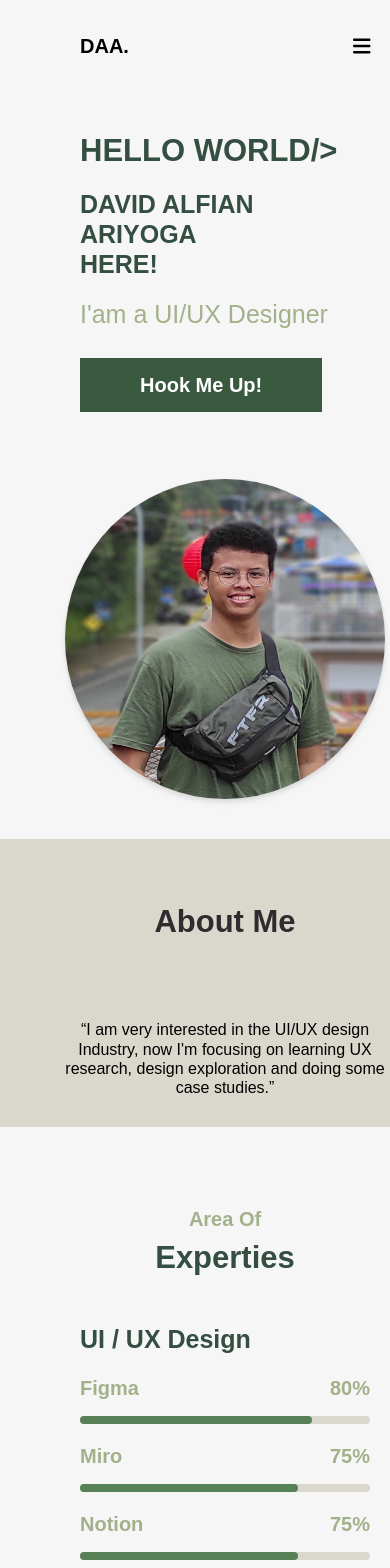
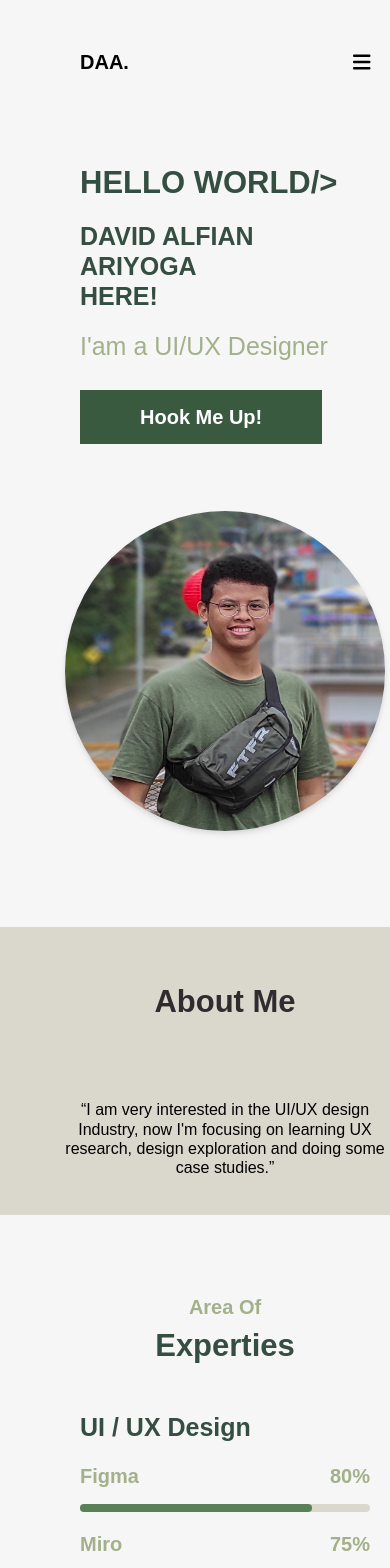
Before and after one commit to alfiandv/portfolio-david, a React (Create React App) app: page / in a window 390 px wide. Shown: the top 1568 px of the page. Built offline with nearby package versions, Linux system fonts and the light colour scheme.

Commit message:
update padding navbar dan about me

```diff
--- a/src/component/landingpage/AboutMe.js
+++ b/src/component/landingpage/AboutMe.js
@@ -2,7 +2,7 @@ import React from "react";
 
 const AboutMe = () => {
     return (
-        <div id="main_aboutme" className="min-w-[450px] w-auto sm:mt-20 lg:mt-0 md:mt-0 h-72 bg-hijauDAD7CD flex justify-around flex-col sm:flex-col md:flex-row lg:flex-row items-center py-16 px-14 sm:item-center sm:py-14 sm:px-14 md:px-32 lg:px-32 gap-20" >
+        <div id="main_aboutme" className="min-w-[450px] w-auto mt-14 sm:mt-14 lg:mt-0 md:mt-0 h-72 bg-hijauDAD7CD flex justify-around flex-col sm:flex-col md:flex-row lg:flex-row items-center py-14 px-14 sm:item-center sm:py-14 sm:px-14 md:px-32 lg:px-32 gap-20" >
             <span className="text-heading2 text-merah2E2C2F sm:text-heading2 lg:text-heading2 lg:font-bold md:text-heading2 font-bold sm:font-bold md:font-bold">About Me</span>
             <span className="text-center text-heading5 sm:text-heading4 lg:text-heading4 md:text-heading4"> “I am very interested in the UI/UX design Industry, now I'm focusing on learning UX research, design exploration and doing some case studies.”</span>
         </div>
--- a/src/component/landingpage/Navbar.js
+++ b/src/component/landingpage/Navbar.js
@@ -14,7 +14,7 @@ const Navbar = () => {
         <div id="main_navbar" className="min-w-[450px] w-full block">
         <div id="navbar" className="flex w-full md:w-[60%] text-xl justify-between items-center">
             <div className="flex items-center">
-                <span className=" font-semibold pl-20 md:pl-20 xl:pl-30 my-8 md:my-12">DAA.</span>
+                <span className=" font-semibold pl-20 md:pl-20 xl:pl-30 my-12 md:my-12">DAA.</span>
             </div>
             <div className="flex items-center pr-20 md:pr-10 relative ">
                     <ul className="flex gap-x-8 font-semibold">
```
